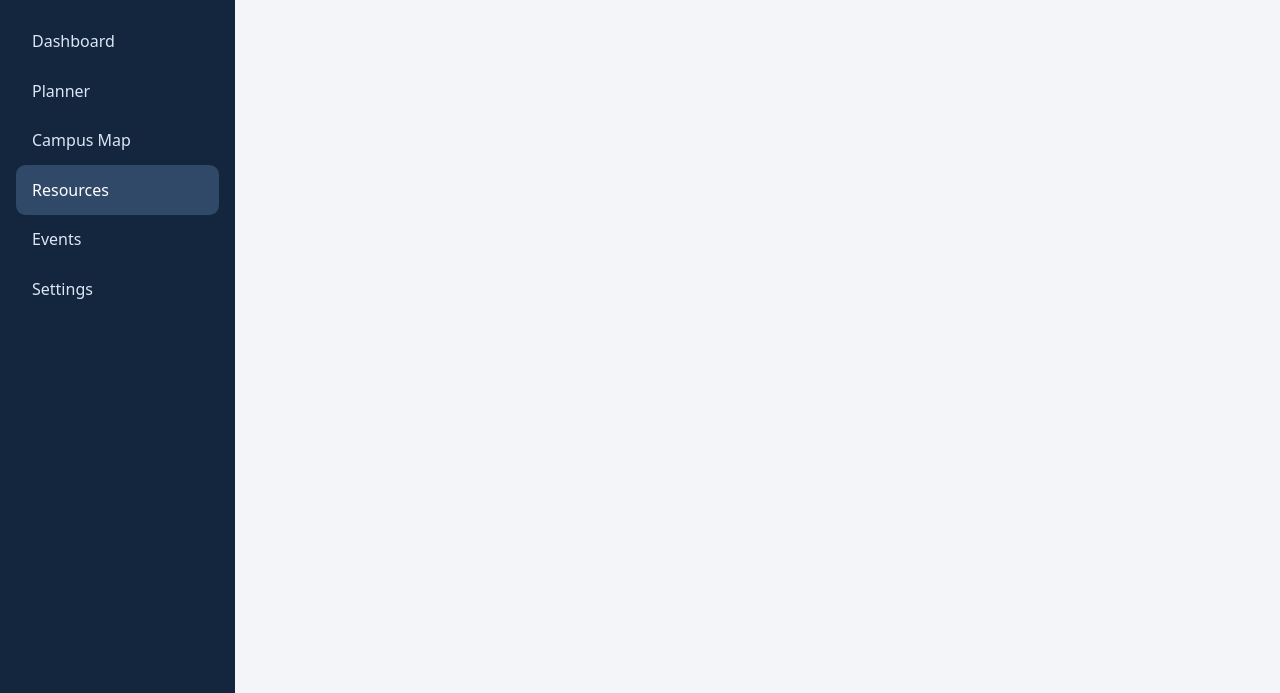
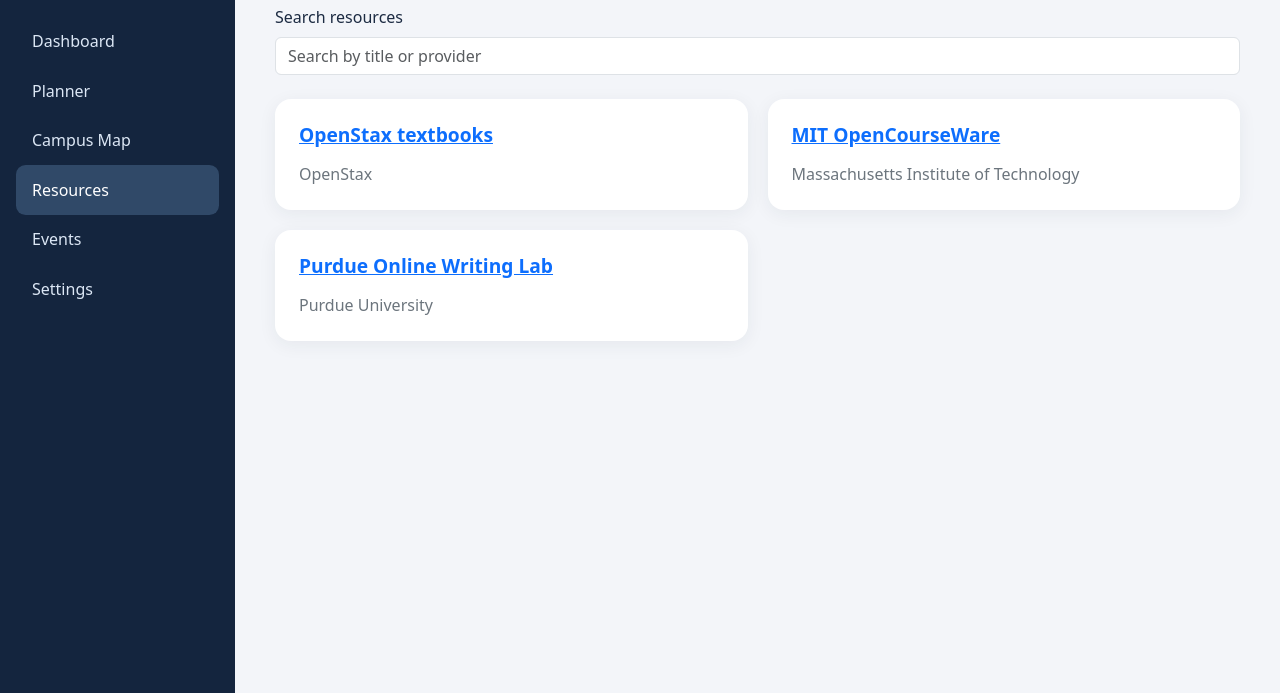
Before and after one commit to NotCXB/CampusHub, a plain HTML site: page resources.html in a window 1280 px wide. Shown: the part 107-800 px from the top of the page. Drawn offline with nearby package versions, Linux system fonts and the light colour scheme.

Commit message:
feat: add study resource cards and search

```diff
--- a/js/data.js
+++ b/js/data.js
@@ -2,3 +2,4 @@ export const locations = [{name:'Library',type:'Library',description:'Study spac
 export const events = [{title:'Campus welcome fair', date:'2027-01-21T15:00:00', place:'Student Center', description:'Meet student organizations and discover campus life.'},{title:'Study together',date:'2027-02-04T17:00:00',place:'Library',description:'Join a collaborative study session.'},{title:'Recreation open house',date:'2027-02-18T16:00:00',place:'Athletics Center',description:'Explore campus recreation opportunities.'}];
 export function upcomingEvents() { return events.filter(event => new Date(event.date) >= new Date()).sort((a,b) => a.date.localeCompare(b.date)); }
 export function eventDate(event) { return new Date(event.date).toLocaleString(undefined,{dateStyle:'medium',timeStyle:'short'}); }
+export const resources = [{title:'OpenStax textbooks',author:'OpenStax',url:'https://openstax.org/subjects'},{title:'MIT OpenCourseWare',author:'Massachusetts Institute of Technology',url:'https://ocw.mit.edu/'},{title:'Purdue Online Writing Lab',author:'Purdue University',url:'https://owl.purdue.edu/'}];
--- /dev/null
+++ b/js/resources.js
@@ -0,0 +1,5 @@
+import { resources } from './data.js';
+const input = document.querySelector('#resource-search');
+const results = document.querySelector('#resource-results');
+function render() { const query = input.value.trim().toLowerCase(); const matches = resources.filter(item => `${item.title} ${item.author}`.toLowerCase().includes(query)); results.replaceChildren(); if (!matches.length) { results.textContent = 'No resources found.'; return; } matches.forEach(item => { const card = document.createElement('article'); card.className = 'card'; const title = document.createElement('h2'); const link = document.createElement('a'); link.href = item.url; link.textContent = item.title; title.append(link); const author = document.createElement('p'); author.className = 'text-secondary mb-0'; author.textContent = item.author; card.append(title,author); results.append(card); }); }
+input.addEventListener('input', render); render();
--- a/resources.html
+++ b/resources.html
@@ -6,5 +6,5 @@
 <a href="map.html">Campus Map</a>
 <a href="resources.html" aria-current="page">Resources</a>
 <a href="events.html">Events</a>
-<a href="settings.html">Settings</a></nav></aside><main id="main-content"><h1>Resources</h1></main></div></body>
+<a href="settings.html">Settings</a></nav></aside><main id="main-content"><h1>Study resources</h1><label class="form-label" for="resource-search">Search resources</label><input class="form-control mb-4" id="resource-search" type="search" placeholder="Search by title or provider"><div id="resource-results" class="dashboard-grid" aria-live="polite"></div></main></div><script type="module" src="js/resources.js"></script></body>
 </html>
```
